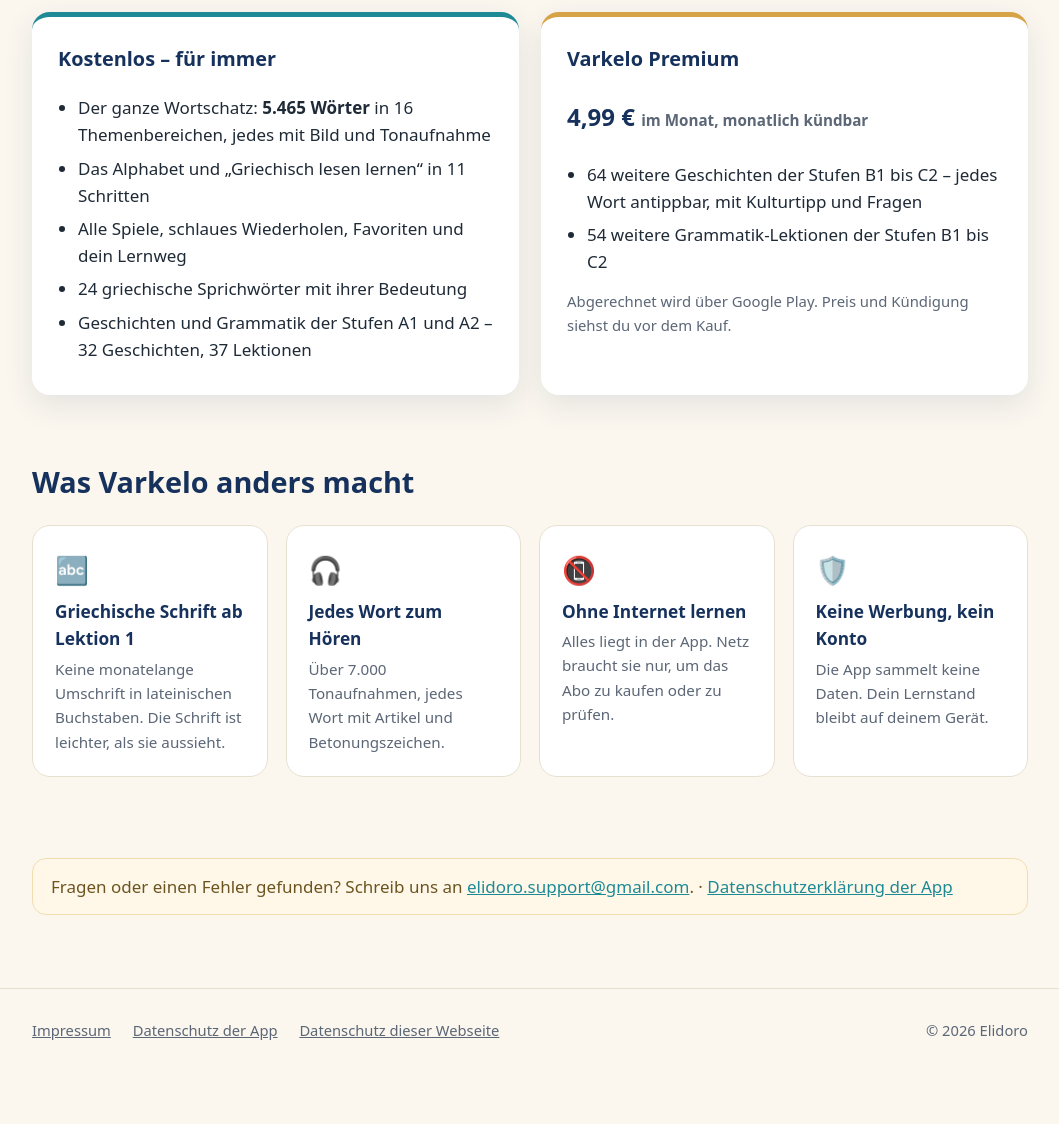
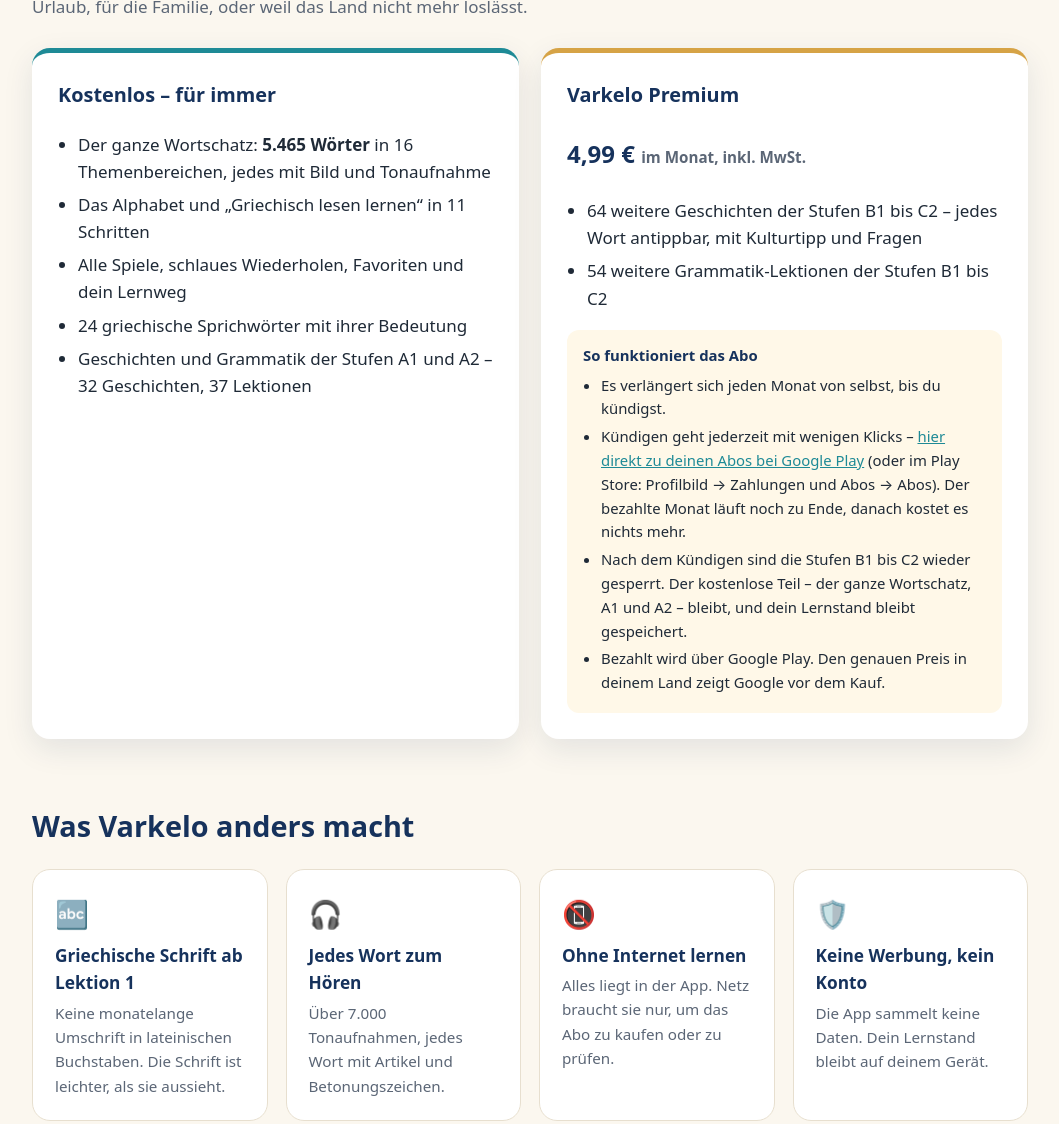
Before and after one commit to elidoro/elidoro.github.io, a plain HTML site: page varkelo/index.html in a window 1280 px wide. Shown: the part 969-2093 px from the top of the page, without its empty margins (110-1169 px from the left). Before the commit the page ends 2052 px from the top, so only its background shows below. Drawn offline with Linux system fonts and the light colour scheme.

Commit message:
Varkelo: Rechtslinks nur unten, Abo-Kasten klarer

```diff
--- a/varkelo/index.html
+++ b/varkelo/index.html
@@ -18,8 +18,7 @@
   <div class="innen">
     <a class="marke" href="../index.html"><img src="../bilder/elidoro-logo.png" alt=""><span>Elidoro</span></a>
     <nav>
-      <a href="datenschutz.html">Datenschutz</a>
-      <a href="../impressum.html">Impressum</a>
+      <a href="../index.html#apps">Apps</a>
       <span class="sprachen"><a href="../varkelo/index.html" lang="de" title="Deutsch" class="aktiv" aria-current="true">DE</a><a href="../en/varkelo/index.html" lang="en" title="English">EN</a><a href="../el/varkelo/index.html" lang="el" title="Ελληνικά">ΕΛ</a></span>
     </nav>
   </div>
@@ -33,6 +32,9 @@
         <div>
           <h1>Varkelo</h1>
           <p>Griechisch lernen – mit Bild, Ton und griechischer Schrift von Anfang an.</p>
+          <!-- Sobald Varkelo öffentlich im Play Store ist, diese Zeile ersetzen durch:
+               <a class="playknopf" href="https://play.google.com/store/apps/details?id=de.elidoro.varkelo">▶ … Google Play</a> -->
+          <span class="playknopf bald">▶ Bald bei Google Play</span>
         </div>
       </div>
     </div>
@@ -69,12 +71,20 @@
         </div>
         <div class="kasten gold">
           <h3>Varkelo Premium</h3>
-          <p class="preis">4,99 € <small>im Monat, monatlich kündbar</small></p>
+          <p class="preis">4,99 € <small>im Monat, inkl. MwSt.</small></p>
           <ul>
             <li>64 weitere Geschichten der Stufen B1 bis C2 – jedes Wort antippbar, mit Kulturtipp und Fragen</li>
             <li>54 weitere Grammatik-Lektionen der Stufen B1 bis C2</li>
           </ul>
-          <p style="color:var(--leise);font-size:.93rem;margin-bottom:0">Abgerechnet wird über Google Play. Preis und Kündigung siehst du vor dem Kauf.</p>
+          <div class="kaufinfo">
+            <h4>So funktioniert das Abo</h4>
+            <ul>
+              <li>Es verlängert sich jeden Monat von selbst, bis du kündigst.</li>
+              <li>Kündigen geht jederzeit mit wenigen Klicks – <a href="https://play.google.com/store/account/subscriptions">hier direkt zu deinen Abos bei Google Play</a> (oder im Play Store: Profilbild → Zahlungen und Abos → Abos). Der bezahlte Monat läuft noch zu Ende, danach kostet es nichts mehr.</li>
+              <li>Nach dem Kündigen sind die Stufen B1 bis C2 wieder gesperrt. Der kostenlose Teil – der ganze Wortschatz, A1 und A2 – bleibt, und dein Lernstand bleibt gespeichert.</li>
+              <li>Bezahlt wird über Google Play. Den genauen Preis in deinem Land zeigt Google vor dem Kauf.</li>
+            </ul>
+          </div>
         </div>
       </div>
     </div>
@@ -110,8 +120,7 @@
 
   <section style="padding-top:8px">
     <div class="innen">
-      <p class="hinweis">Fragen oder einen Fehler gefunden? Schreib uns an <a href="mailto:elidoro.support@gmail.com?subject=Varkelo">elidoro.support@gmail.com</a>.
-        · <a href="datenschutz.html">Datenschutzerklärung der App</a></p>
+      <p class="hinweis">Fragen oder einen Fehler gefunden? Schreib uns an <a href="mailto:elidoro.support@gmail.com?subject=Varkelo">elidoro.support@gmail.com</a>.</p>
     </div>
   </section>
 </main>
```
Also changed, not shown: varkelo/datenschutz.html (+1 -1 lines).
